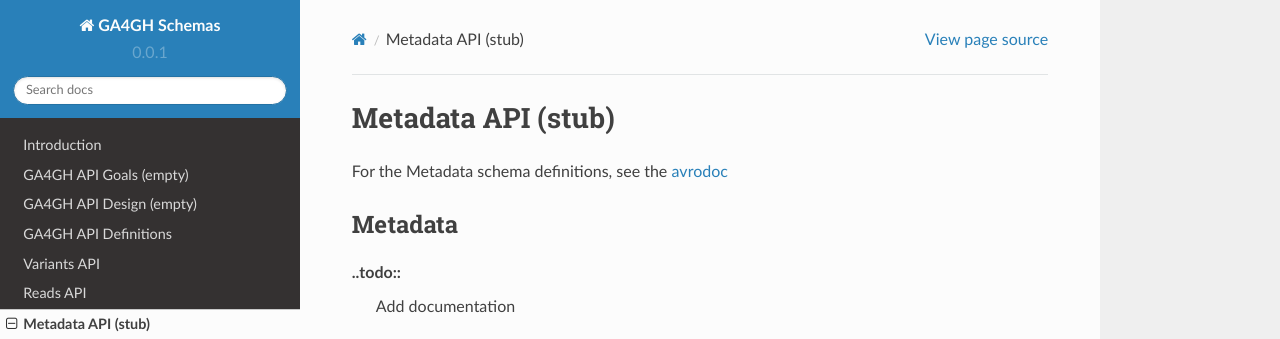
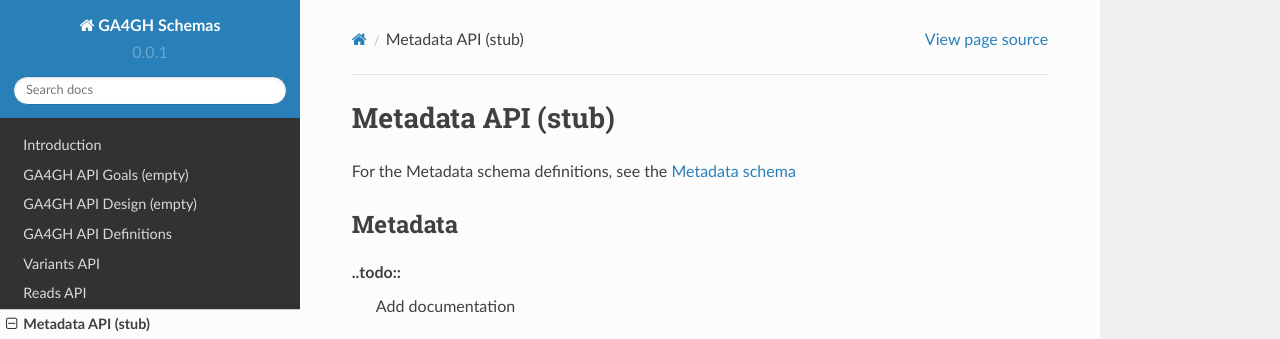
Before and after one commit to ga4gh/ga4gh-schemas, a Sphinx documentation site: the page built from doc/source/intro_metadata.rst, in a window 1280 px wide. Shown: the top 339 px of the page. Built offline with Sphinx 7.4.7 and the Read the Docs theme 2.0.0, drawn with Linux system fonts in a browser that asks for light colours; pages that are not in the unit, such as notebooks, are missing from menus.

Commit message:
corrected links in written doc to point to schema documentation

```diff
--- a/doc/source/intro_metadata.rst
+++ b/doc/source/intro_metadata.rst
@@ -4,9 +4,7 @@
 Metadata API (stub)
 ***************************
 
-For the Metadata schema definitions, see the `avrodoc`_
-
-.. _avrodoc: <empty>
+For the Metadata schema definitions, see the `Metadata schema <schemas/metadata.html>`_
 
 
 ------------------
--- a/doc/source/intro_reads.rst
+++ b/doc/source/intro_reads.rst
@@ -4,9 +4,8 @@
 Reads API
 *****************
 
-For the Reads schema definitions, see :ref:`avrodoc`.
+For the Reads schema definitions, see `Reads schema <schemas/reads.html>`_
 
-.. _avrodoc: <empty>
 
 ------------
 Short Reads
@@ -65,7 +64,7 @@
 Fragment        | *ill defined*
 =============== ============================================ ==================
 
-For a complete description of all Reads records, see :ref:`avrodoc`.
+For a complete description of all Reads records, see `Reads schema <schemas/reads.html>`_
 
 Records can contain other records, for instance ReadStats is contained in ReadGroup and ReadGroupSet.
 Each record is made up of a number of fields that describe the data.
--- a/doc/source/intro_reference.rst
+++ b/doc/source/intro_reference.rst
@@ -4,9 +4,8 @@
 Reference API (stub)
 ***************************
 
-For the Reference schema definitions, see the `avrodoc`_
+For the Reference schema definitions, see the `References schema <schemas/references.html>`_
 
-.. _avrodoc: <empty>
 
 
 ------------------
```
Also changed, not shown: doc/source/index.rst (+9 -0 lines), doc/source/intro_variants.rst (+3 -5 lines), 1 other file.
